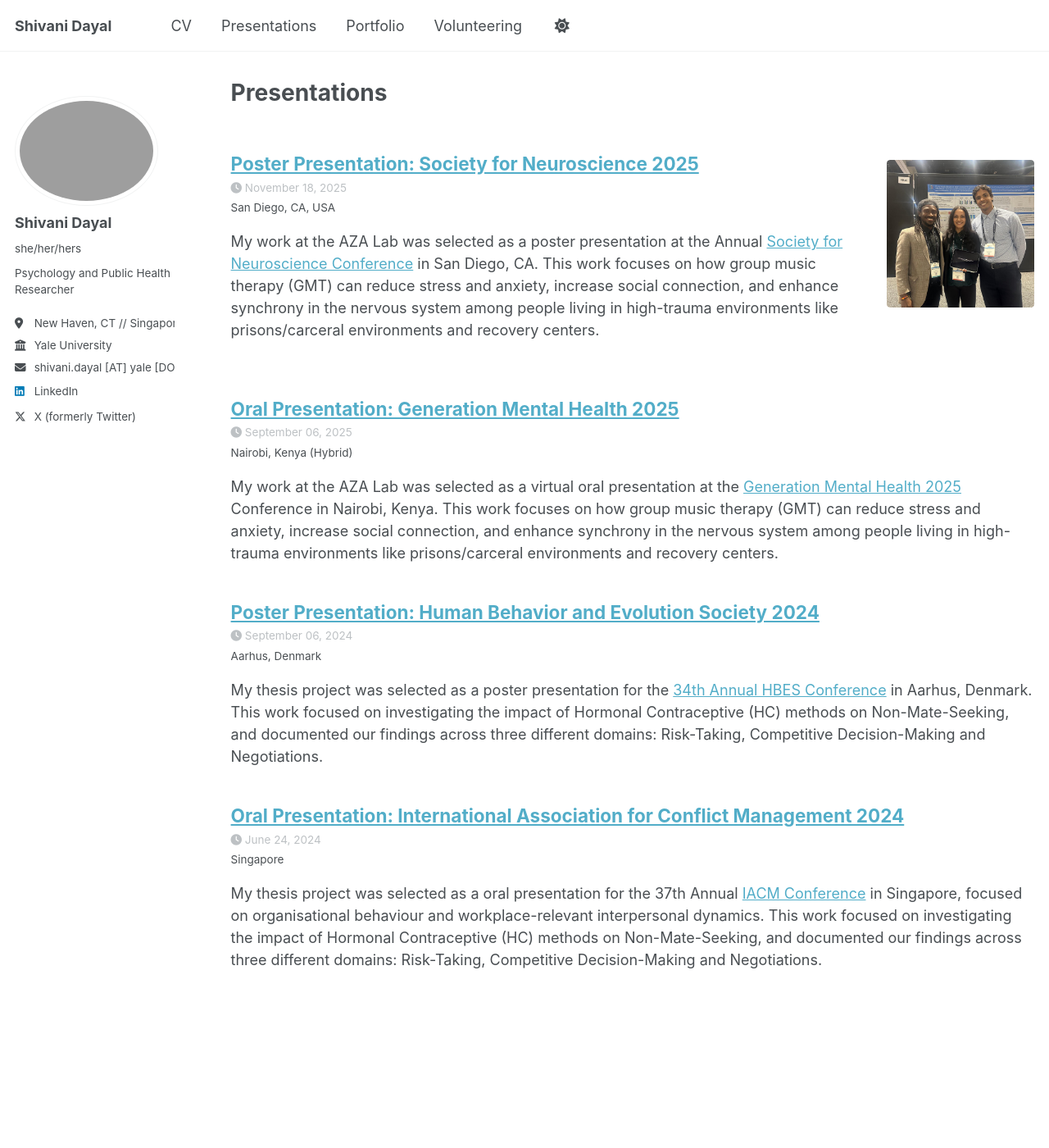
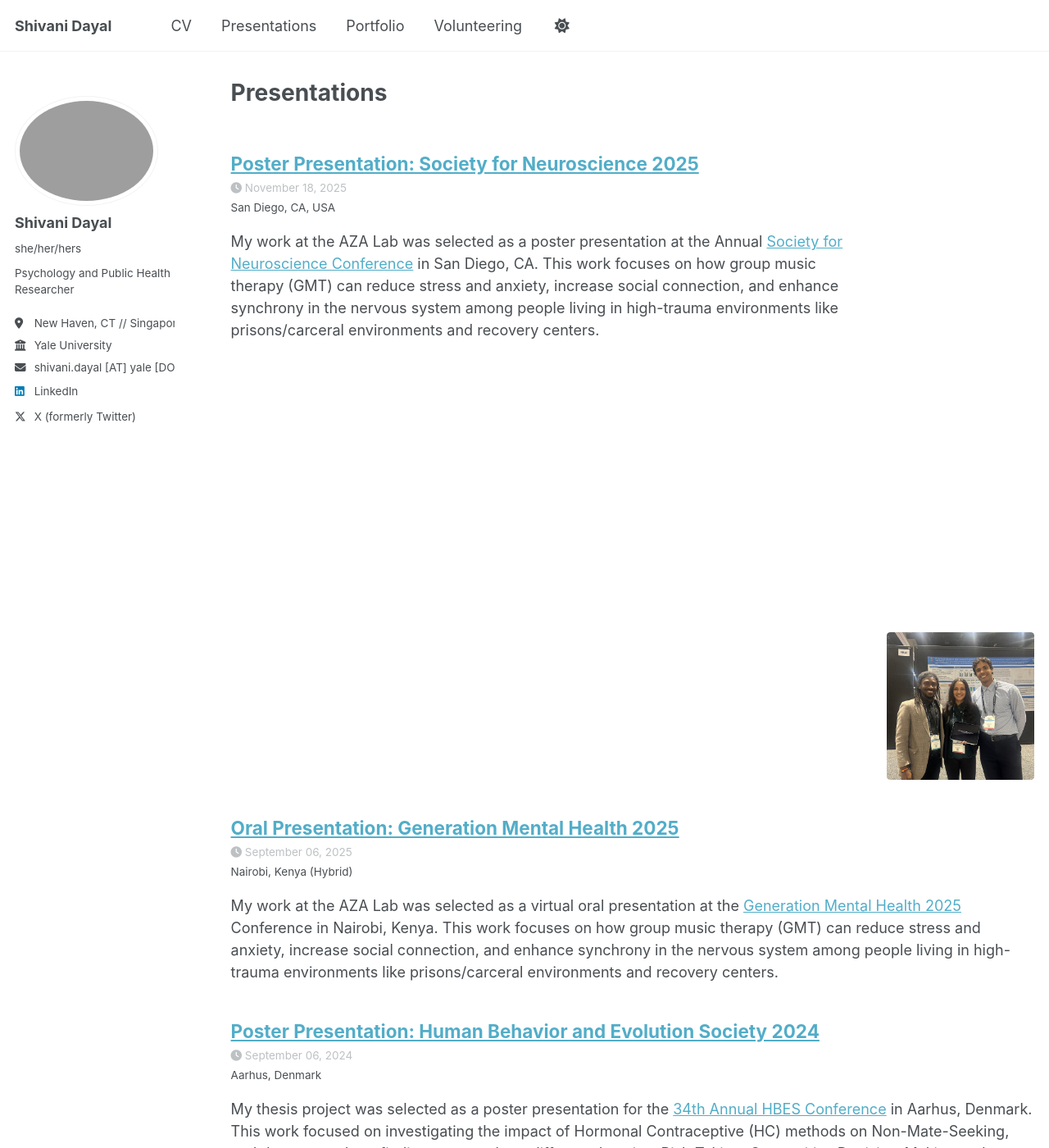
Before and after one commit to sdayal21/sdayal21.github.io, a Jekyll site: the page built from _pages/talks.html, in a window 1280 px wide and 1400 px high. Shown: the whole window at 82% size. Built offline with Jekyll 4.4.1, drawn with Linux system fonts in a browser that asks for light colours; a script that is not in the unit is left out.

Commit message:
further edits to positions

```diff
--- a/_sass/layout/_archive.scss
+++ b/_sass/layout/_archive.scss
@@ -136,19 +136,19 @@
       height: 120px;
       order: 2; // Place thumbnail on the right
       align-self: flex-start; // Align to top of content
-      margin-top: 2em; // Move down a bit
+      margin-top: 10em; // Move down a bit
     }
 
     @include breakpoint($medium) {
       width: 150px;
       height: 150px;
-      margin-top: 2.5em;
+      margin-top: 25em;
     }
 
     @include breakpoint($large) {
       width: 180px;
       height: 180px;
-      margin-top: 3em;
+      margin-top: 35em;
     }
 
     img {
```
